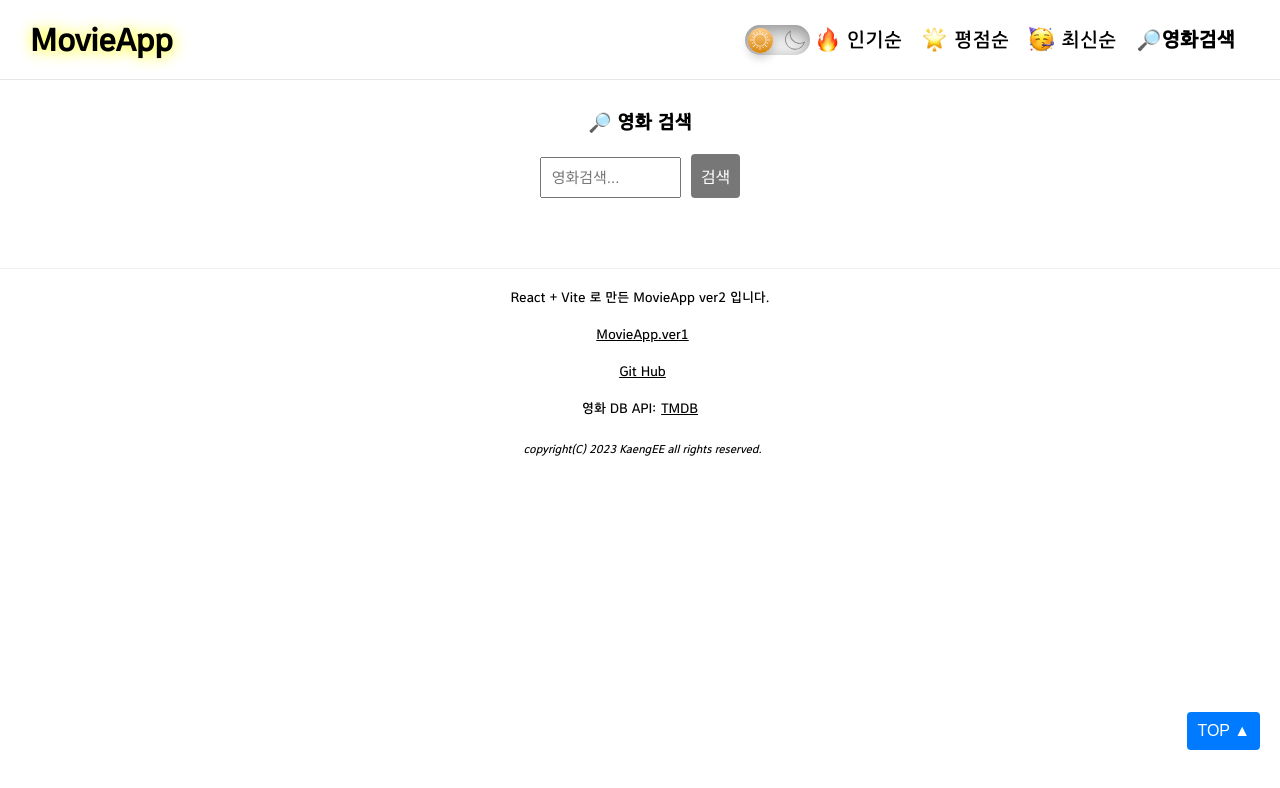
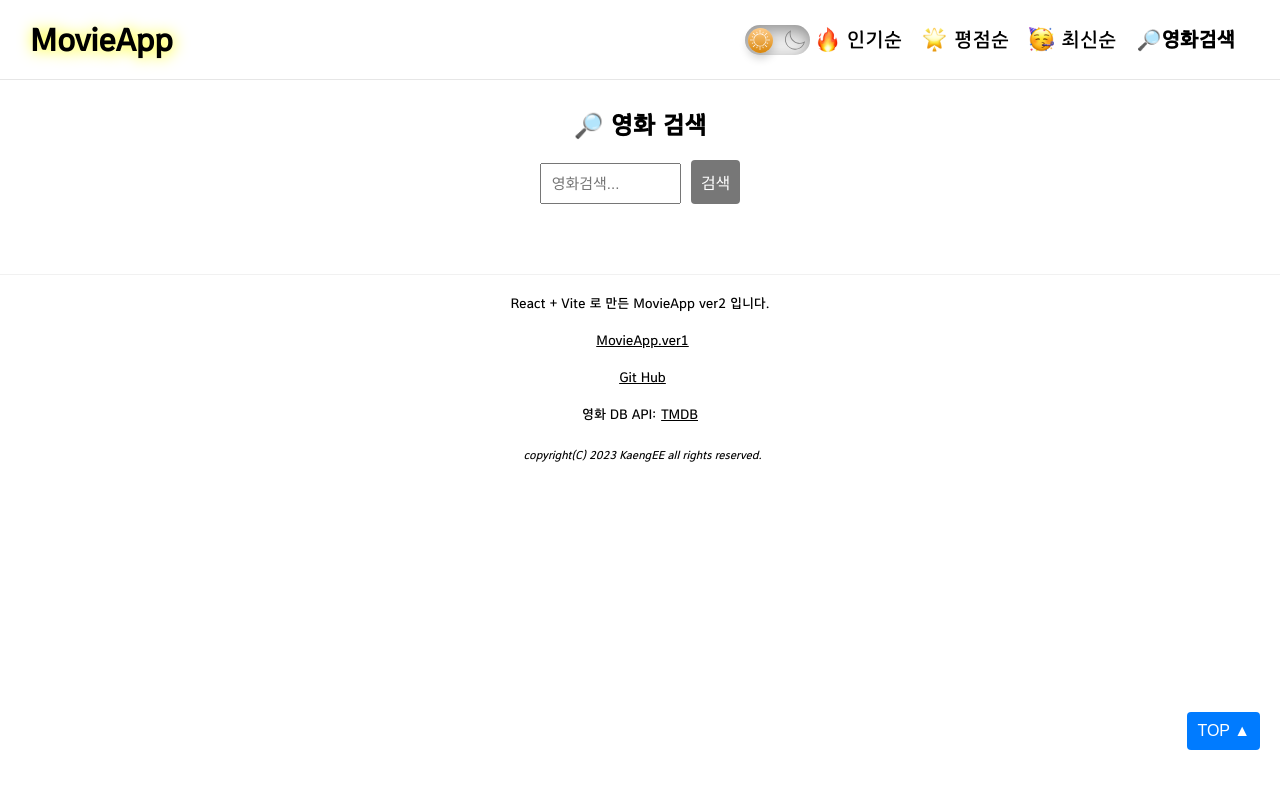
Before and after one commit to KaengEE/React-movieapp2, a React (Vite) app: page /search in a window 1280 px wide. Shown: the top 788 px of the page. Built offline with nearby package versions, Linux system fonts and the light colour scheme; the HTML template or start-up script is replaced by a standard one.

Commit message:
검색제목 글자크기조절

```diff
--- a/src/components/Search/Search.jsx
+++ b/src/components/Search/Search.jsx
@@ -42,7 +42,7 @@ export const Search = () => {
   //console.log(searchTerm);
   return (
     <div className="search_box">
-      <h3 className="search_title">🔎 영화 검색</h3>
+      <h2 className="search_title">🔎 영화 검색</h2>
       <input
         className="search"
         value={searchTerm}
```
